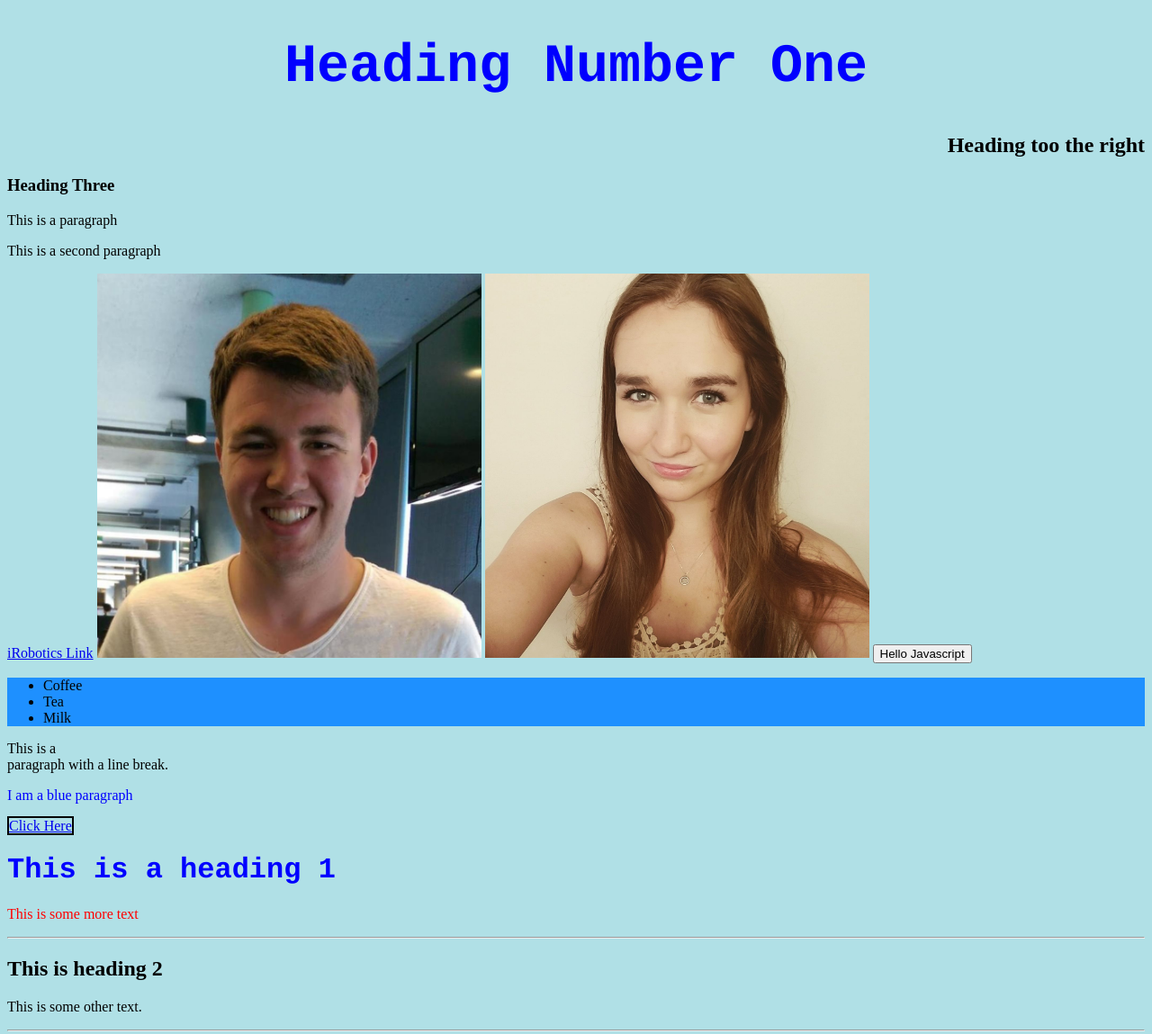
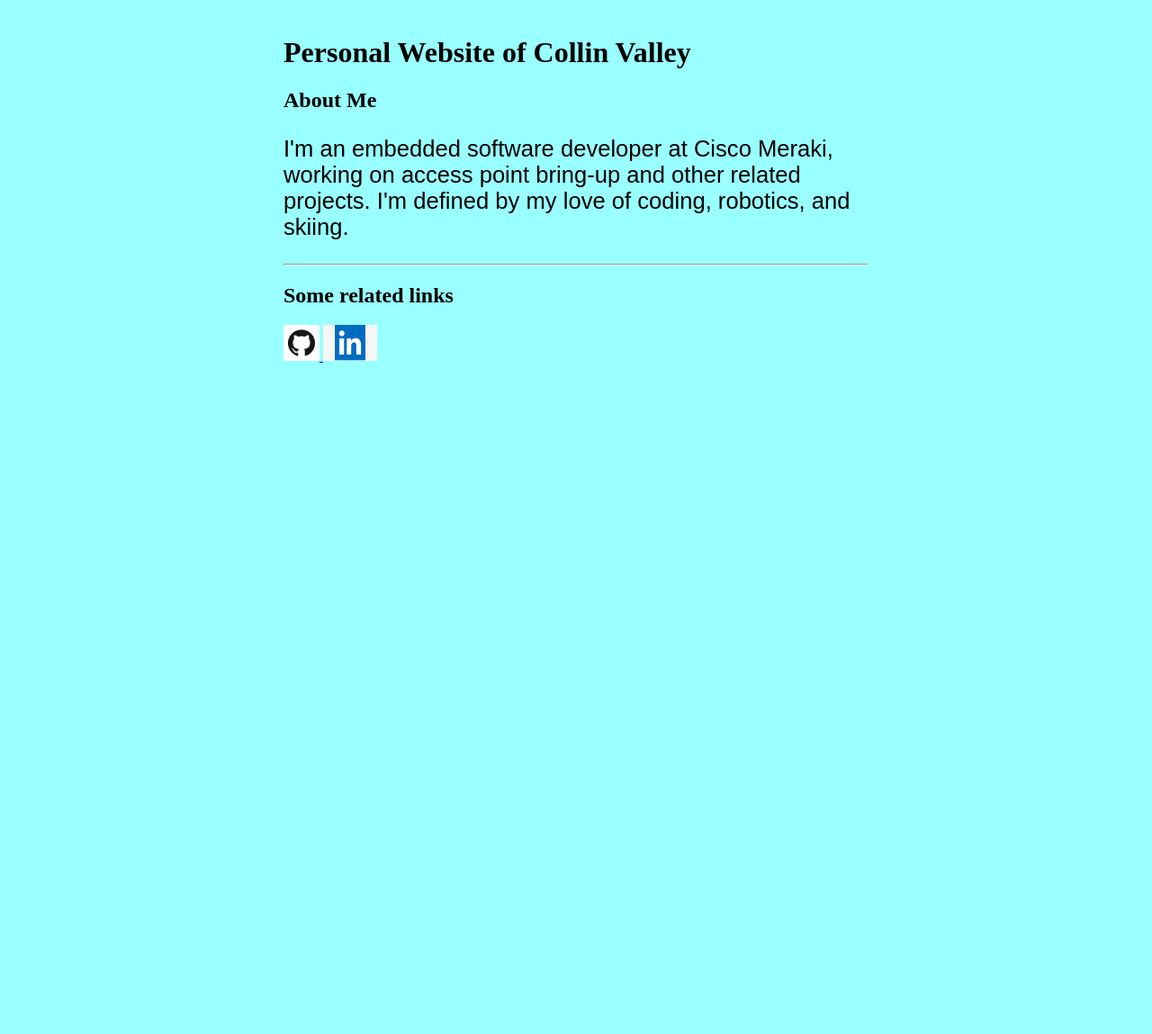
Before and after one commit to CollinValley/rocket_website, a plain HTML site: page static/index.html in a window 1280 px wide. Shown: the whole page at 90% size. After the commit the page ends 800 px from the top, so only its background shows below. Drawn offline with Linux system fonts and the light colour scheme.

Commit message:
Remove pointless practice pages.
Had some extra pages that I had added for the benefit and joys of learning
But now that must go so I can have a nice website, well nice is subjective.
Maybe simple is a better word at this point..., let's be honest websites are
not my greatest talent...yet lol.

```diff
--- a/static/index.html
+++ b/static/index.html
@@ -3,45 +3,24 @@
     <head>
         <title>Collin Valley</title>
         <meta charset="UTF-8">
+        <link rel="stylesheet" href="styles.css">
     </head>
-    <style>
-        body {background-color: powderblue;}
-     h1   {
-         color: blue;
-         font-family: Courier;
-     }
-        p    {color: black;}
-    </style>
     <body>
-        <h1 style="font-size:60px; color:blue; text-align:center;">
-            Heading Number One
+        <h1 >
+            Personal Website of Collin Valley
         </h1>
-        <h2 style="text-align:right"> Heading too the right </h2>
-        <h3> Heading Three </h3>
-        <p title="Tooltip">
-            This is a paragraph
+        <h2> About Me </h2>
+        <p> I'm an embedded software developer at Cisco Meraki, working
+            on access point bring-up and other related projects. I'm defined
+            by my love of coding, robotics, and skiing.
         </p>
-        <p> This is a second paragraph </p>
-        <a href="https://irobotics.illinois.edu">iRobotics Link</a>
-        <img src="me.jpg" alt="Some Idiot" width="427" height="427">
-        <img src="dawner.jpg" alt="Dawner" width="427" height="427">
-        <button id="somebutton">Click Me</button>
-        <ul style="background-color:DodgerBlue;">
-            <li>Coffee</li>
-            <li>Tea</li>
-            <li>Milk</li>
-        </ul>
-        <p>This is a <br> paragraph with a line break.</p>
-        <p style="color:blue">I am a blue paragraph</p>
-        <a style="border:2px solid black" href="http://localhost:8000/otherpage.html">Click Here</a>
-        <h1> This is a heading 1 </h1>
-        <p style="color: red"> This is some more text </p>
         <hr>
-        <h2> This is heading 2 </h2>
-        <p>This is some other text. </p>
-        <hr>
+        <h2> Some related links </h2>
+        <a href="https://www.github.com/collinvalley/">
+            <img src="github_icon.jpg" alt="Github"  style="width:40px;height:40px;border:0;">
+        </a>
+        <a href="https://www.linkedin.com/in/collin-valley-a5aa75164/">
+            <img src="linkedin_icon.jpg" alt="LinkedIn" style="width:60px;height:40px;border:0;">
+        </a>
     </body>
-    <script>
-        document.getElementById("somebutton").innerHTML = "Hello Javascript";
-    </script>
 </html>
--- a/static/styles.css
+++ b/static/styles.css
@@ -1,21 +1,15 @@
 body {
-    background-color: LightGray;
+    background-color: #99ffff;
     margin: 40px auto;
     max-width: 650px;
 }
 h1 {
     color: black;
     font-family: verdanna
+    font-size: 300%
 }
 p {
     color: black;
     font-family: sans-serif;
     font-size: 160%
-    border: 1px solid powderblue;
-    margin: 50px solid red;
 }
-table, th, td {
-    border: 1px solid black;
-    border-collapse: collapse;
-    background-color: powderblue;
-}
```
Also changed, not shown: static/otherpage.html (deleted, +0 -19 lines), static/uglypage.html (deleted, +0 -30 lines), static/dawner.jpg (deleted), static/github_icon.jpg (renamed from static/github.jpg), static/linkedin_icon.jpg (added), static/me.jpg (deleted), static/space.jpg (deleted).
